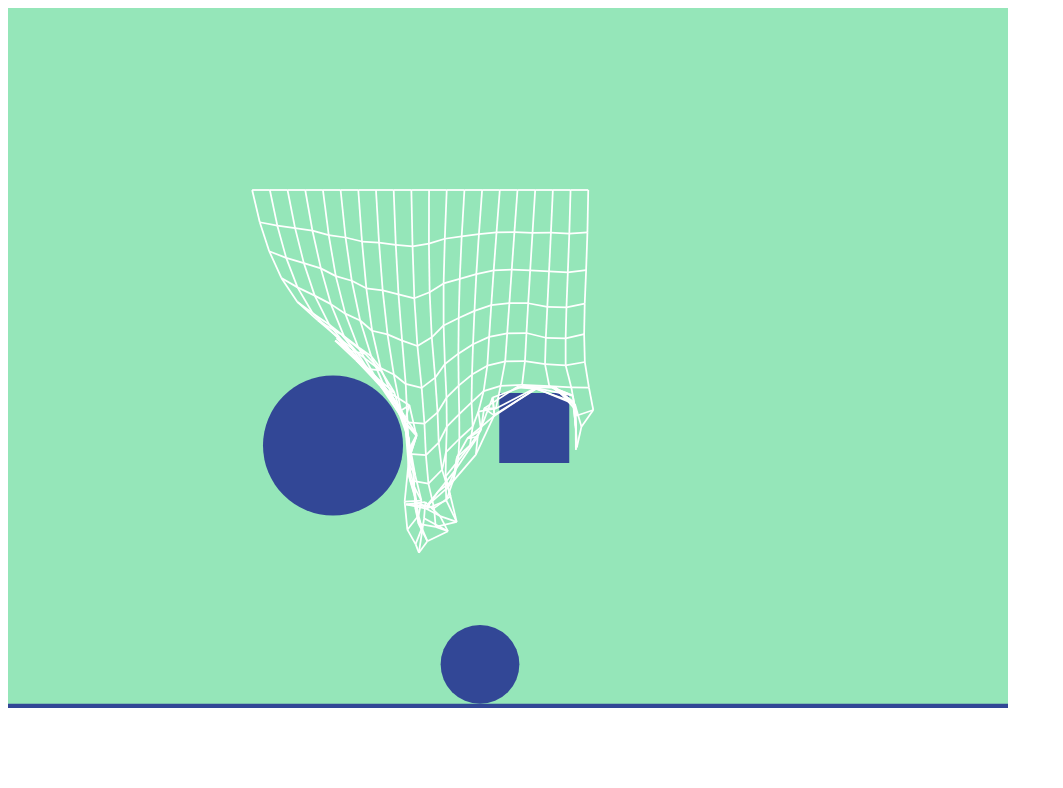
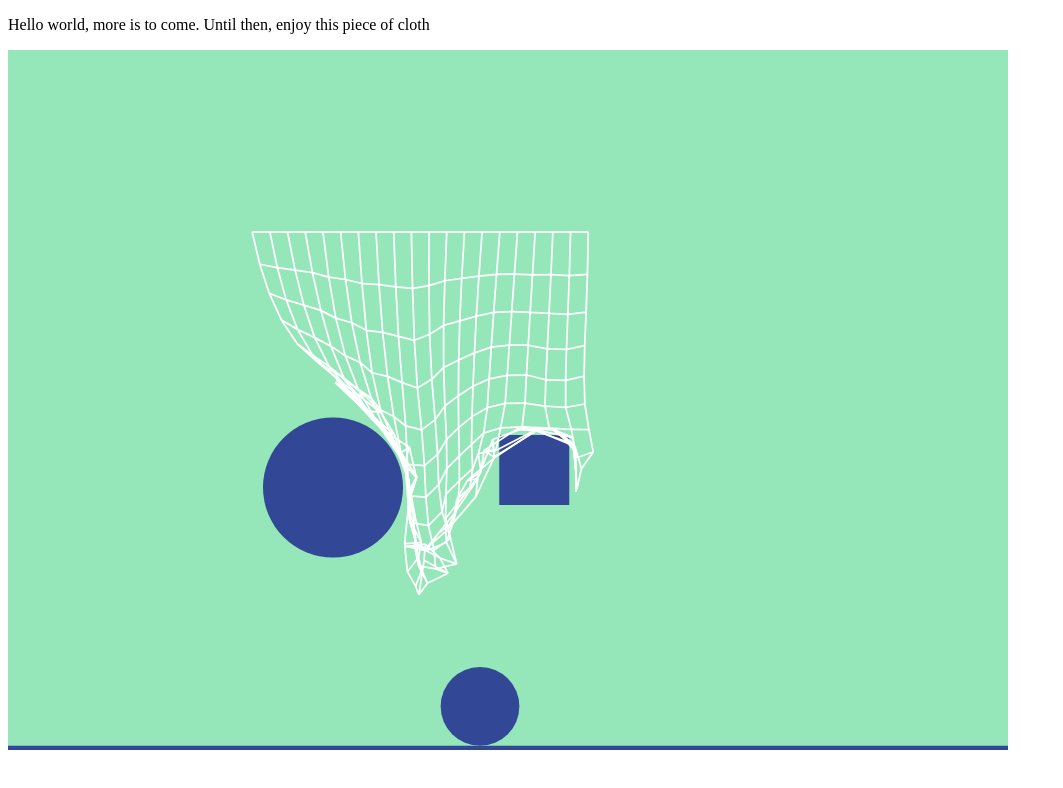
Before and after one commit to travela/travela.github.io, a plain HTML site: page index.html in a window 1280 px wide. Shown: the whole page, without its empty margins (0-1063 px from the left). Drawn offline with nearby package versions, Linux system fonts and the light colour scheme; animation ran at ten frames a second.

Commit message:
Hello there

```diff
--- a/index.html
+++ b/index.html
@@ -7,6 +7,7 @@
     <title>Flow's Cloth</title>
   </head>
   <body>
+    <p>Hello world, more is to come. Until then, enjoy this piece of cloth</p>
     <script src="https://cdnjs.cloudflare.com/ajax/libs/matter-js/0.19.0/matter.min.js"></script>
     <script>
       var Example = Example || {};
```
